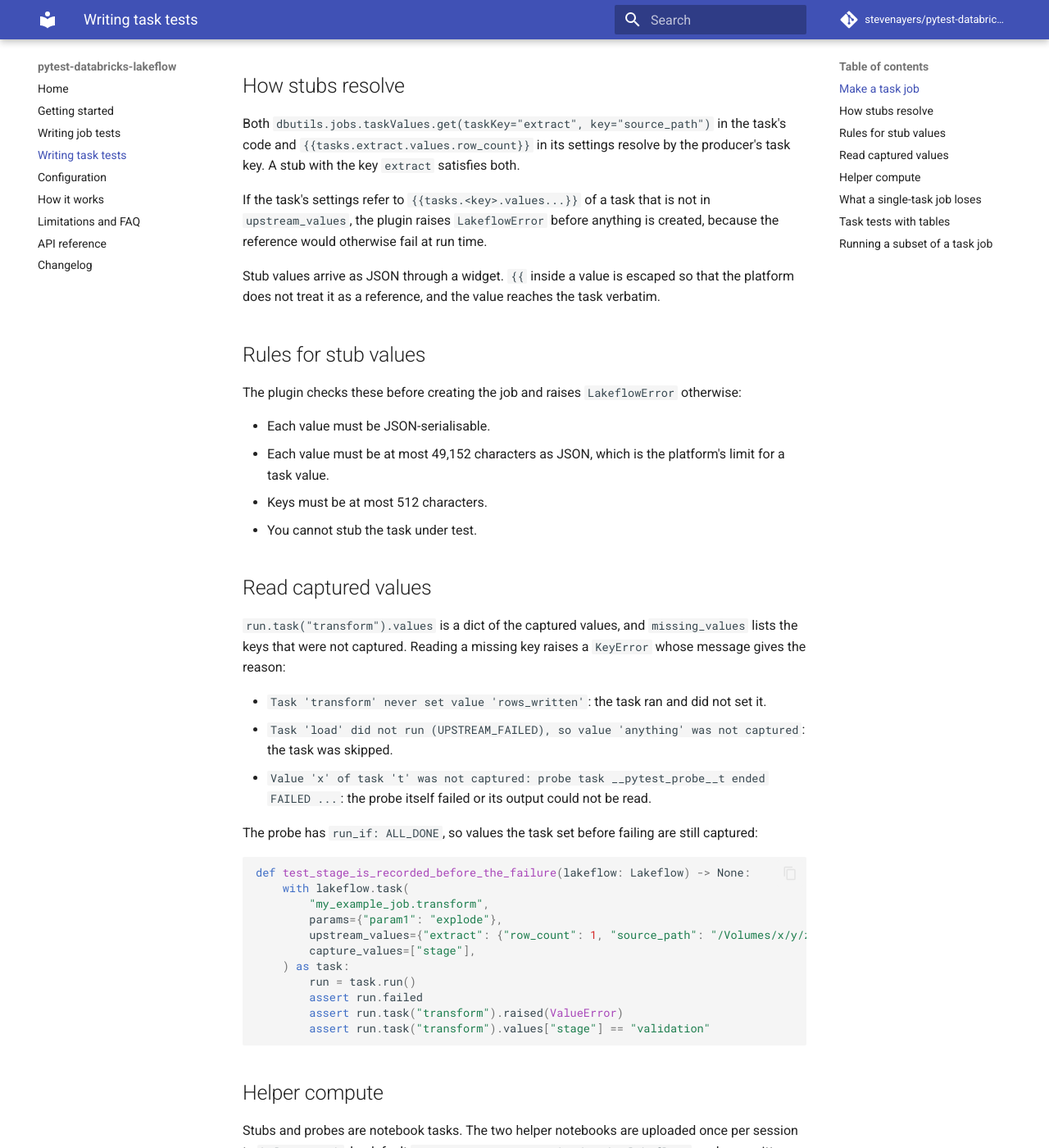
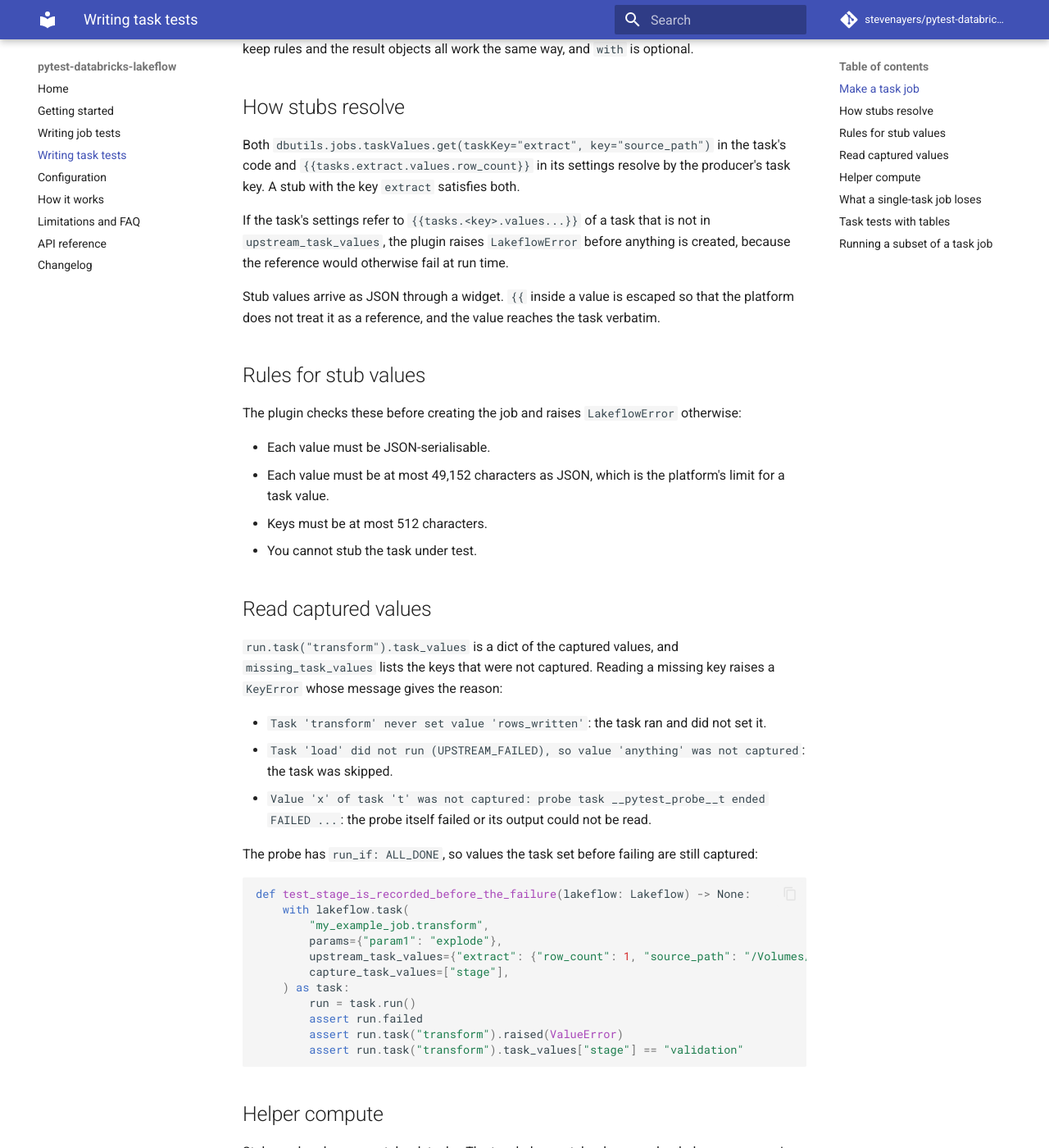
Before and after one commit to stevenayers/pytest-databricks-lakeflow, an MkDocs documentation site: the page built from docs/task-tests.md, in a window 1280 px wide and 1400 px high, scrolled down 760 px. Shown: the whole window at 82% size. Built offline with MkDocs 1.6.1 and Material for MkDocs 9.7.7, drawn with Linux system fonts in a browser that asks for light colours; comment, search, counter and statistics services are not loaded; some of the changed text lies outside the part shown.

Commit message:
feat!: rename task value arguments and attributes (#2)

````diff
--- a/docs/task-tests.md
+++ b/docs/task-tests.md
@@ -8,17 +8,17 @@
 with lakeflow.task(
     "my_example_job.transform",
     params={"param1": "hello", "param2": "world"},
-    upstream_values={"extract": {"row_count": 42, "source_path": "/Volumes/x/y/z"}},
-    capture_values=["rows_written"],
+    upstream_task_values={"extract": {"row_count": 42, "source_path": "/Volumes/x/y/z"}},
+    capture_task_values=["rows_written"],
 ) as task:
     run = task.run()
-    assert run.task("transform").values["rows_written"] == 42
+    assert run.task("transform").task_values["rows_written"] == 42
 ```
 
 - `ref` names the job and the task as `"job_key.task_key"`.
 - `params` are job parameters for every run. The job's declared parameters are kept, and the same rules apply as for [job tests](job-tests.md#make-a-job).
-- `upstream_values` maps upstream task keys to the task values their stubs set. Each named task becomes a stub with the same key, and the target's `depends_on` is replaced by the stubs. Upstream tasks you do not name are dropped.
-- `capture_values` lists the task value keys to capture from the task. It adds one probe task.
+- `upstream_task_values` maps upstream task keys to the task values their stubs set. Each named task becomes a stub with the same key, and the target's `depends_on` is replaced by the stubs. Upstream tasks you do not name are dropped.
+- `capture_task_values` lists the task value keys to capture from the task. It adds one probe task.
 
 The result is an `EphemeralJob`, the same object that `lakeflow.job()` returns. `run()`, `only`, the keep rules and the result objects all work the same way, and `with` is optional.
 
@@ -26,7 +26,7 @@
 
 Both `dbutils.jobs.taskValues.get(taskKey="extract", key="source_path")` in the task's code and `{{tasks.extract.values.row_count}}` in its settings resolve by the producer's task key. A stub with the key `extract` satisfies both.
 
-If the task's settings refer to `{{tasks.<key>.values...}}` of a task that is not in `upstream_values`, the plugin raises `LakeflowError` before anything is created, because the reference would otherwise fail at run time.
+If the task's settings refer to `{{tasks.<key>.values...}}` of a task that is not in `upstream_task_values`, the plugin raises `LakeflowError` before anything is created, because the reference would otherwise fail at run time.
 
 Stub values arrive as JSON through a widget. `{{` inside a value is escaped so that the platform does not treat it as a reference, and the value reaches the task verbatim.
 
@@ -41,7 +41,7 @@
 
 ## Read captured values
 
-`run.task("transform").values` is a dict of the captured values, and `missing_values` lists the keys that were not captured. Reading a missing key raises a `KeyError` whose message gives the reason:
+`run.task("transform").task_values` is a dict of the captured values, and `missing_task_values` lists the keys that were not captured. Reading a missing key raises a `KeyError` whose message gives the reason:
 
 - `Task 'transform' never set value 'rows_written'`: the task ran and did not set it.
 - `Task 'load' did not run (UPSTREAM_FAILED), so value 'anything' was not captured`: the task was skipped.
@@ -54,13 +54,13 @@
     with lakeflow.task(
         "my_example_job.transform",
         params={"param1": "explode"},
-        upstream_values={"extract": {"row_count": 1, "source_path": "/Volumes/x/y/z"}},
-        capture_values=["stage"],
+        upstream_task_values={"extract": {"row_count": 1, "source_path": "/Volumes/x/y/z"}},
+        capture_task_values=["stage"],
     ) as task:
         run = task.run()
         assert run.failed
         assert run.task("transform").raised(ValueError)
-        assert run.task("transform").values["stage"] == "validation"
+        assert run.task("transform").task_values["stage"] == "validation"
 ```
 
 ## Helper compute
@@ -94,13 +94,13 @@
         with lakeflow.task(
             "my_example_job.transform",
             params={"param1": greeting, "param2": "world", "schema": schema, "mode": "incremental"},
-            upstream_values={"extract": {"row_count": 42, "source_path": "/Volumes/x/y/z"}},
-            capture_values=["rows_written"],
+            upstream_task_values={"extract": {"row_count": 42, "source_path": "/Volumes/x/y/z"}},
+            capture_task_values=["rows_written"],
         ) as task:
             run = task.run()
             assert run.succeeded
             assert run.task("transform").output == expected
-            assert run.task("transform").values["rows_written"] == 42
+            assert run.task("transform").task_values["rows_written"] == 42
         assert lakeflow.ws.tables.exists(f"{schema}.example_rows").table_exists
 ```
 
--- a/llms.txt
+++ b/llms.txt
@@ -8,7 +8,7 @@
 
 - [Home](https://stevenayers.github.io/pytest-databricks-lakeflow/): the README, with the pitch, a job test and a task test
 - [Getting started](https://stevenayers.github.io/pytest-databricks-lakeflow/getting-started/): prerequisites, install, the bundle test target, configuring the fixture, the first test, CI
-- [Writing job tests](https://stevenayers.github.io/pytest-databricks-lakeflow/job-tests/): lakeflow.job(), run(), JobRun and TaskRun, only, capture_values, temporary schemas, shared runs, keep rules, callbacks
+- [Writing job tests](https://stevenayers.github.io/pytest-databricks-lakeflow/job-tests/): lakeflow.job(), run(), JobRun and TaskRun, only, capture_task_values, temporary schemas, shared runs, keep rules, callbacks
 - [Writing task tests](https://stevenayers.github.io/pytest-databricks-lakeflow/task-tests/): lakeflow.task(), stubs and probes, value rules, helper compute
 - [Configuration](https://stevenayers.github.io/pytest-databricks-lakeflow/configuration/): every Lakeflow argument, command-line flag, environment variable and sync strategy
 - [How it works](https://stevenayers.github.io/pytest-databricks-lakeflow/how-it-works/): session setup, the per-job lifecycle, teardown, xdist, what stays in the workspace, timing
````
Also changed, not shown: CONTRIBUTING.md (+1 -1 lines), README.md (+4 -4 lines), SKILL.md (+6 -6 lines), docs/how-it-works.md (+1 -1 lines), docs/job-tests.md (+12 -10 lines), 7 other files.
